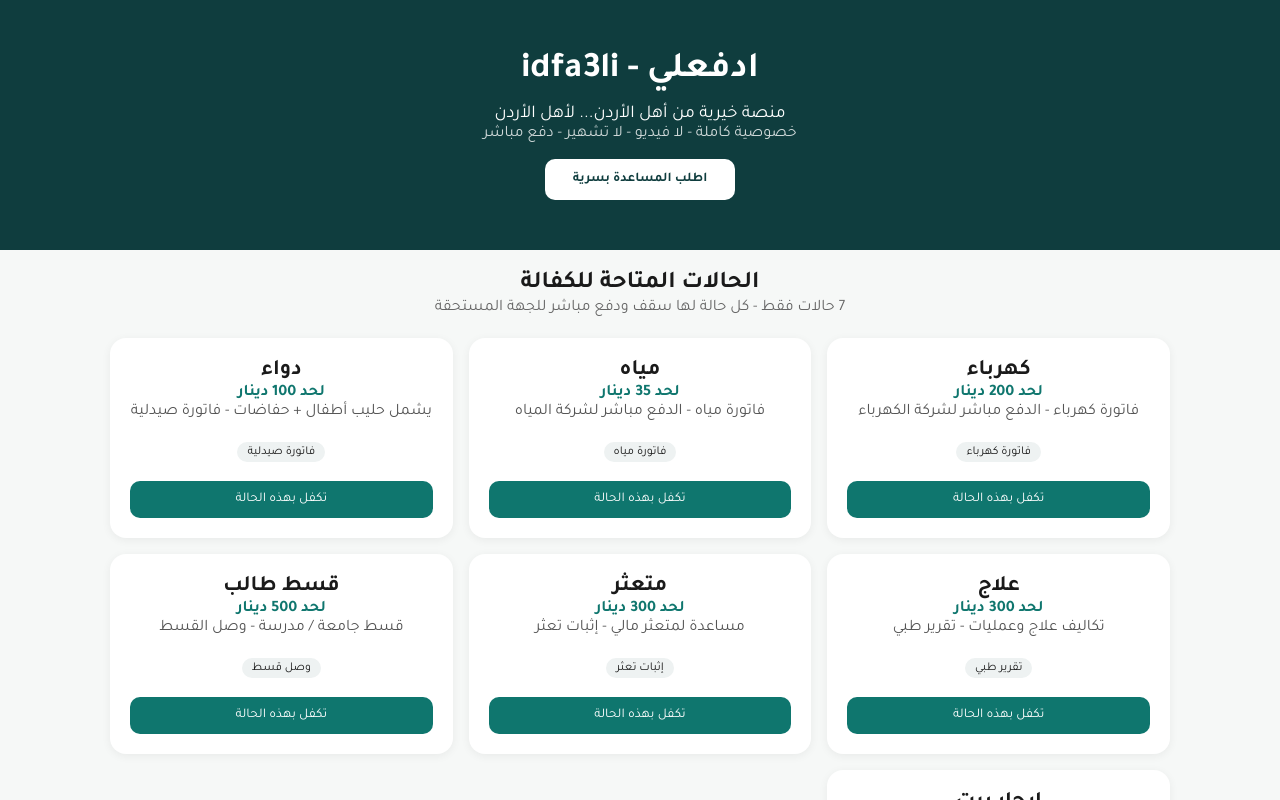
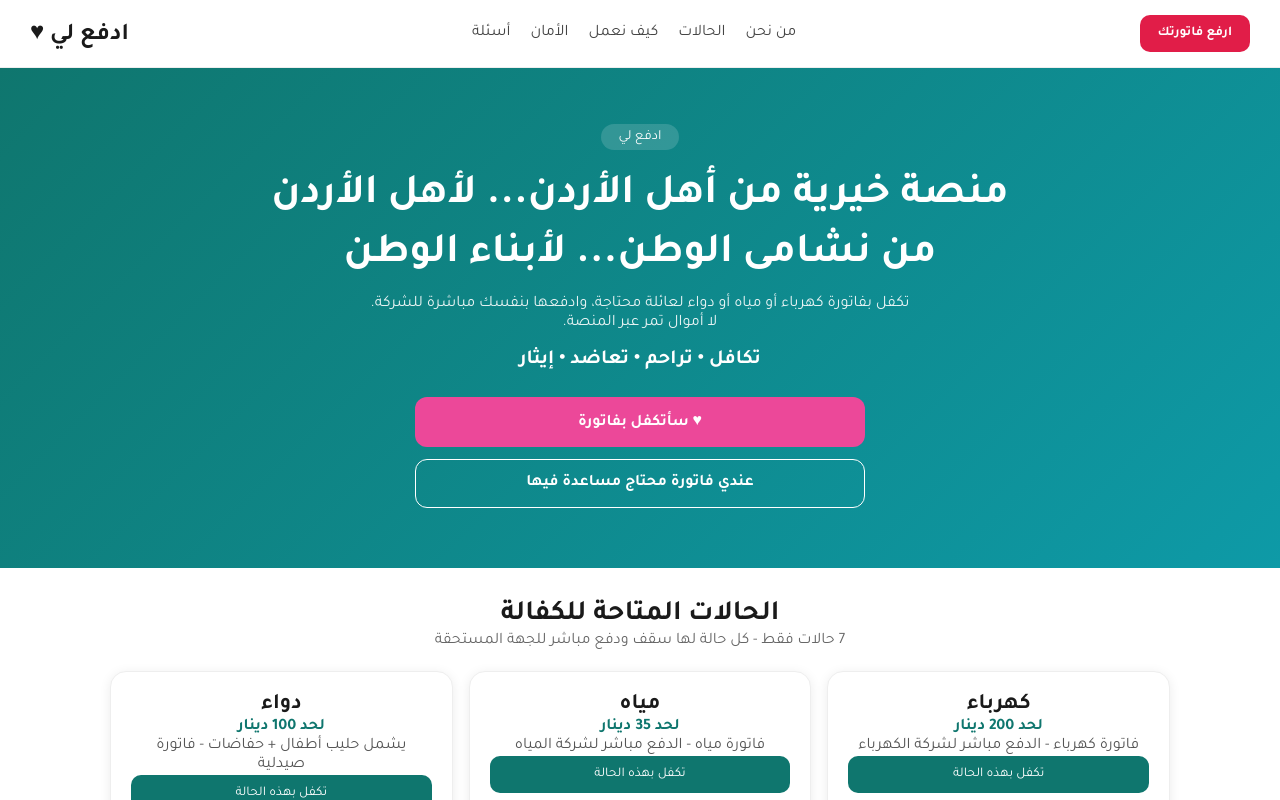
Before and after one commit to Idaf3li/idfa3li, a Next.js app: page / in a window 1280 px wide. Shown: the top 800 px of the page. Built offline with nearby package versions, Linux system fonts and the light colour scheme.

Commit message:
Update page.tsx

```diff
--- a/app/page.tsx
+++ b/app/page.tsx
@@ -2,54 +2,65 @@
 import { useState } from "react";
 
 const cases = [
-  { title: "كهرباء", limit: "لحد 200 دينار", desc: "فاتورة كهرباء - الدفع مباشر لشركة الكهرباء", tag: "فاتورة كهرباء" },
-  { title: "مياه", limit: "لحد 35 دينار", desc: "فاتورة مياه - الدفع مباشر لشركة المياه", tag: "فاتورة مياه" },
-  { title: "دواء", limit: "لحد 100 دينار", desc: "يشمل حليب أطفال + حفاضات - فاتورة صيدلية", tag: "فاتورة صيدلية" },
-  { title: "علاج", limit: "لحد 300 دينار", desc: "تكاليف علاج وعمليات - تقرير طبي", tag: "تقرير طبي" },
-  { title: "متعثر", limit: "لحد 300 دينار", desc: "مساعدة لمتعثر مالي - إثبات تعثر", tag: "إثبات تعثر" },
-  { title: "قسط طالب", limit: "لحد 500 دينار", desc: "قسط جامعة / مدرسة - وصل القسط", tag: "وصل قسط" },
-  { title: "إيجار بيت", limit: "لحد 250 دينار", desc: "إيجار منزل لعائلة محتاجة - عقد إيجار", tag: "عقد إيجار" },
+  { title: "كهرباء", limit: "لحد 200 دينار", desc: "فاتورة كهرباء - الدفع مباشر لشركة الكهرباء" },
+  { title: "مياه", limit: "لحد 35 دينار", desc: "فاتورة مياه - الدفع مباشر لشركة المياه" },
+  { title: "دواء", limit: "لحد 100 دينار", desc: "يشمل حليب أطفال + حفاضات - فاتورة صيدلية" },
+  { title: "علاج", limit: "لحد 300 دينار", desc: "تكاليف علاج وعمليات - تقرير طبي" },
+  { title: "متعثر", limit: "لحد 300 دينار", desc: "مساعدة لمتعثر مالي - إثبات تعثر" },
+  { title: "قسط طالب", limit: "لحد 500 دينار", desc: "قسط جامعة / مدرسة - وصل القسط" },
+  { title: "إيجار بيت", limit: "لحد 250 دينار", desc: "إيجار منزل لعائلة محتاجة - عقد إيجار" },
 ];
 
 export default function Home() {
   const [selected, setSelected] = useState<any>(null);
   return (
-    <div dir="rtl" style={{ fontFamily: "sans-serif", background: "#f6f8f7", minHeight: "100vh" }}>
-      <header style={{ background: "#0f3d3e", color: "white", textAlign: "center", padding: "50px 20px" }}>
-        <h1 style={{ fontSize: 36, margin: 0 }}>ادفعلي - idfa3li</h1>
-        <p style={{ fontSize: 18, marginTop: 10 }}>منصة خيرية من أهل الأردن... لأهل الأردن</p>
-        <p style={{ opacity: 0.8 }}>خصوصية كاملة - لا فيديو - لا تشهير - دفع مباشر</p>
-        <button style={{ background: "white", color: "#0f3d3e", border: "none", padding: "12px 28px", borderRadius: 10, fontWeight: "bold", marginTop: 15, cursor: "pointer" }}>اطلب المساعدة بسرية</button>
+    <div dir="rtl" style={{ fontFamily: "sans-serif", background: "#fff", minHeight: "100vh" }}>
+      {/* الهيدر القديم */}
+      <header style={{ display: "flex", justifyContent: "space-between", alignItems: "center", padding: "15px 30px", background: "white", borderBottom: "1px solid #eee" }}>
+        <button style={{ background: "#e11d48", color: "white", border: "none", padding: "10px 18px", borderRadius: 10, fontWeight: "bold" }}>ارفع فاتورتك</button>
+        <nav style={{ display: "flex", gap: 20, color: "#444" }}>
+          <span>من نحن</span><span>الحالات</span><span>كيف نعمل</span><span>الأمان</span><span>أسئلة</span>
+        </nav>
+        <div style={{ fontWeight: "bold", fontSize: 24 }}>ادفع لي ♥</div>
       </header>
 
-      <main style={{ maxWidth: 1100, margin: "0 auto", padding: 20 }}>
-        <h2 style={{ textAlign: "center" }}>الحالات المتاحة للكفالة</h2>
+      {/* البطل - نفس تصميمك القديم */}
+      <section style={{ background: "linear-gradient(135deg,#0f766e,#0e9aa7)", color: "white", textAlign: "center", padding: "60px 20px" }}>
+        <span style={{ background: "rgba(255,255,255,0.15)", padding: "6px 18px", borderRadius: 20, fontSize: 14 }}>ادفع لي</span>
+        <h1 style={{ fontSize: 42, lineHeight: 1.4, margin: "20px 0 10px" }}>منصة خيرية من أهل الأردن... لأهل الأردن<br />من نشامى الوطن... لأبناء الوطن</h1>
+        <p style={{ opacity: 0.9 }}>تكفل بفاتورة كهرباء أو مياه أو دواء لعائلة محتاجة، وادفعها بنفسك مباشرة للشركة.<br />لا أموال تمر عبر المنصة.</p>
+        <p style={{ fontWeight: "bold", fontSize: 20, marginTop: 15 }}>تكافل • تراحم • تعاضد • إيثار</p>
+        <div style={{ display: "flex", flexDirection: "column", gap: 12, maxWidth: 450, margin: "25px auto 0" }}>
+          <button style={{ background: "#ec4899", color: "white", border: "none", padding: "14px", borderRadius: 12, fontWeight: "bold", fontSize: 16 }}>♥ سأتكفل بفاتورة</button>
+          <button style={{ background: "transparent", color: "white", border: "1px solid white", padding: "14px", borderRadius: 12, fontWeight: "bold", fontSize: 16 }}>عندي فاتورة محتاج مساعدة فيها</button>
+        </div>
+      </section>
+
+      {/* الـ 7 حالات - إضافة جديدة تحت التصميم القديم */}
+      <main style={{ maxWidth: 1100, margin: "0 auto", padding: "30px 20px" }}>
+        <h2 style={{ textAlign: "center", fontSize: 28 }}>الحالات المتاحة للكفالة</h2>
         <p style={{ textAlign: "center", color: "#666" }}>7 حالات فقط - كل حالة لها سقف ودفع مباشر للجهة المستحقة</p>
-
         <div style={{ display: "grid", gridTemplateColumns: "repeat(auto-fill,minmax(300px,1fr))", gap: 16, marginTop: 20 }}>
           {cases.map((c) => (
-            <div key={c.title} style={{ background: "white", padding: 20, borderRadius: 16, boxShadow: "0 2px 10px rgba(0,0,0,0.06)", textAlign: "center" }}>
+            <div key={c.title} style={{ background: "white", padding: 20, borderRadius: 16, boxShadow: "0 2px 12px rgba(0,0,0,0.08)", textAlign: "center", border: "1px solid #eee" }}>
               <h3 style={{ fontSize: 22 }}>{c.title}</h3>
               <p style={{ fontWeight: "bold", color: "#0f766e" }}>{c.limit}</p>
-              <p style={{ color: "#555", minHeight: 40 }}>{c.desc}</p>
-              <span style={{ fontSize: 12, background: "#eef2f2", padding: "4px 10px", borderRadius: 20 }}>{c.tag}</span>
-              <br /><br />
-              <button onClick={() => setSelected(c)} style={{ background: "#0f766e", color: "white", border: "none", padding: "10px 20px", borderRadius: 10, cursor: "pointer", width: "100%" }}>تكفل بهذه الحالة</button>
+              <p style={{ color: "#555" }}>{c.desc}</p>
+              <button onClick={() => setSelected(c)} style={{ background: "#0f766e", color: "white", border: "none", padding: "10px 20px", borderRadius: 10, width: "100%", cursor: "pointer" }}>تكفل بهذه الحالة</button>
             </div>
           ))}
         </div>
 
         {selected && (
-          <div style={{ background: "white", marginTop: 20, padding: 20, borderRadius: 16, textAlign: "center" }}>
+          <div style={{ background: "#f0fdfa", marginTop: 20, padding: 20, borderRadius: 16, textAlign: "center", border: "1px solid #99f6e4" }}>
             <h3>كفالة: {selected.title} - {selected.limit}</h3>
-            <p>شكراً لك! تواصل معنا على واتساب لإتمام الكفالة بشكل مباشر وآمن.</p>
+            <p>شكراً لك! تواصل معنا على واتساب لإتمام الكفالة.</p>
             <a href="https://wa.me/962790000000" target="_blank" style={{ background: "#25D366", color: "white", padding: "10px 20px", borderRadius: 10, textDecoration: "none", display: "inline-block" }}>تواصل واتساب</a>
-            <br /><br />
-            <button onClick={() => setSelected(null)}>إغلاق</button>
+            <br /><br /><button onClick={() => setSelected(null)}>إغلاق</button>
           </div>
         )}
       </main>
-      <footer style={{ textAlign: "center", padding: 20, color: "#888" }}>من تشامي الوطن... لأبناء الوطن | ادفعلي © 2026</footer>
+      <footer style={{ textAlign: "center", padding: 20, color: "#888" }}>من نشامى الوطن... لأبناء الوطن | ادفعلي © 2026</footer>
     </div>
   );
 }
```
